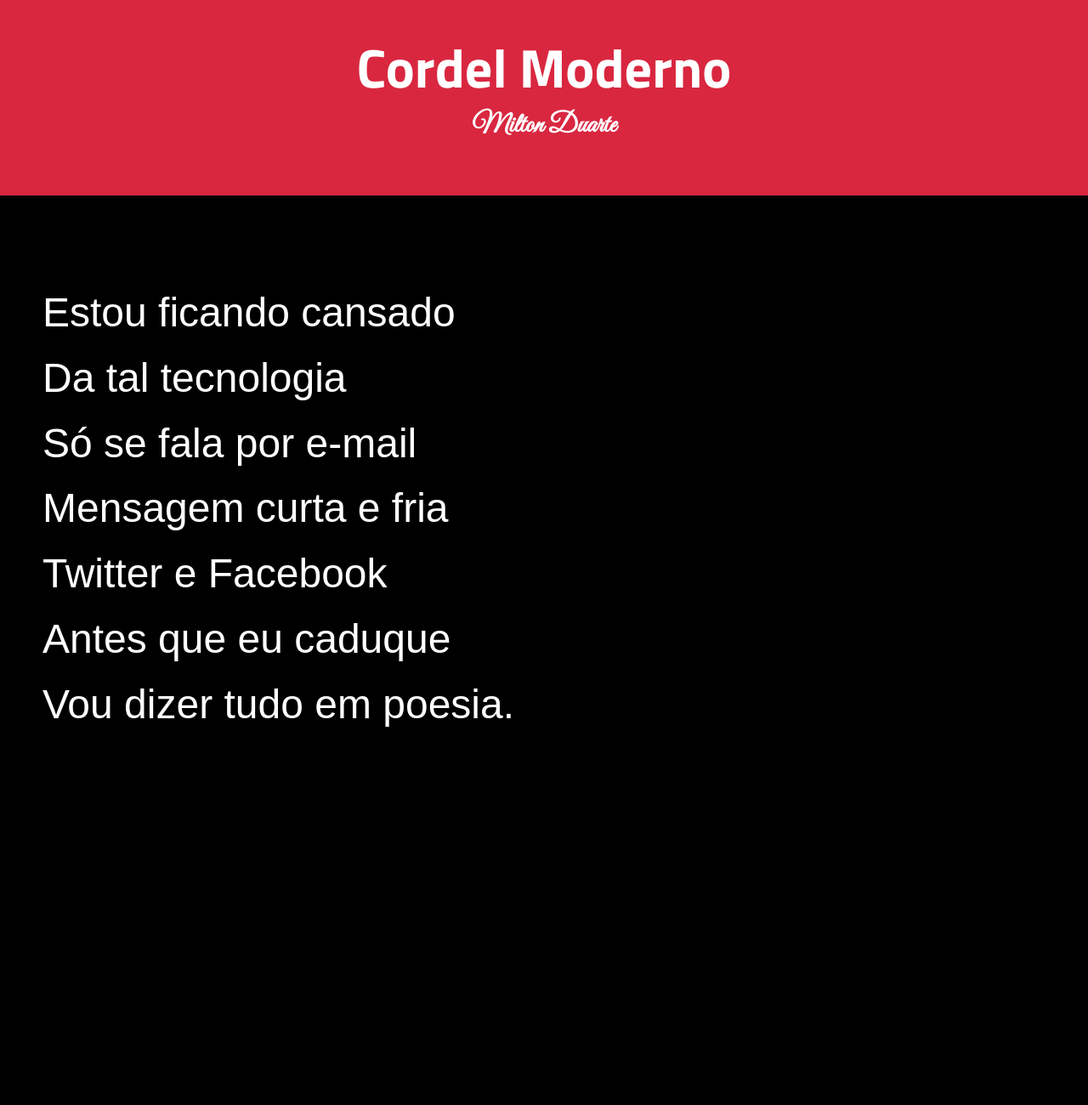
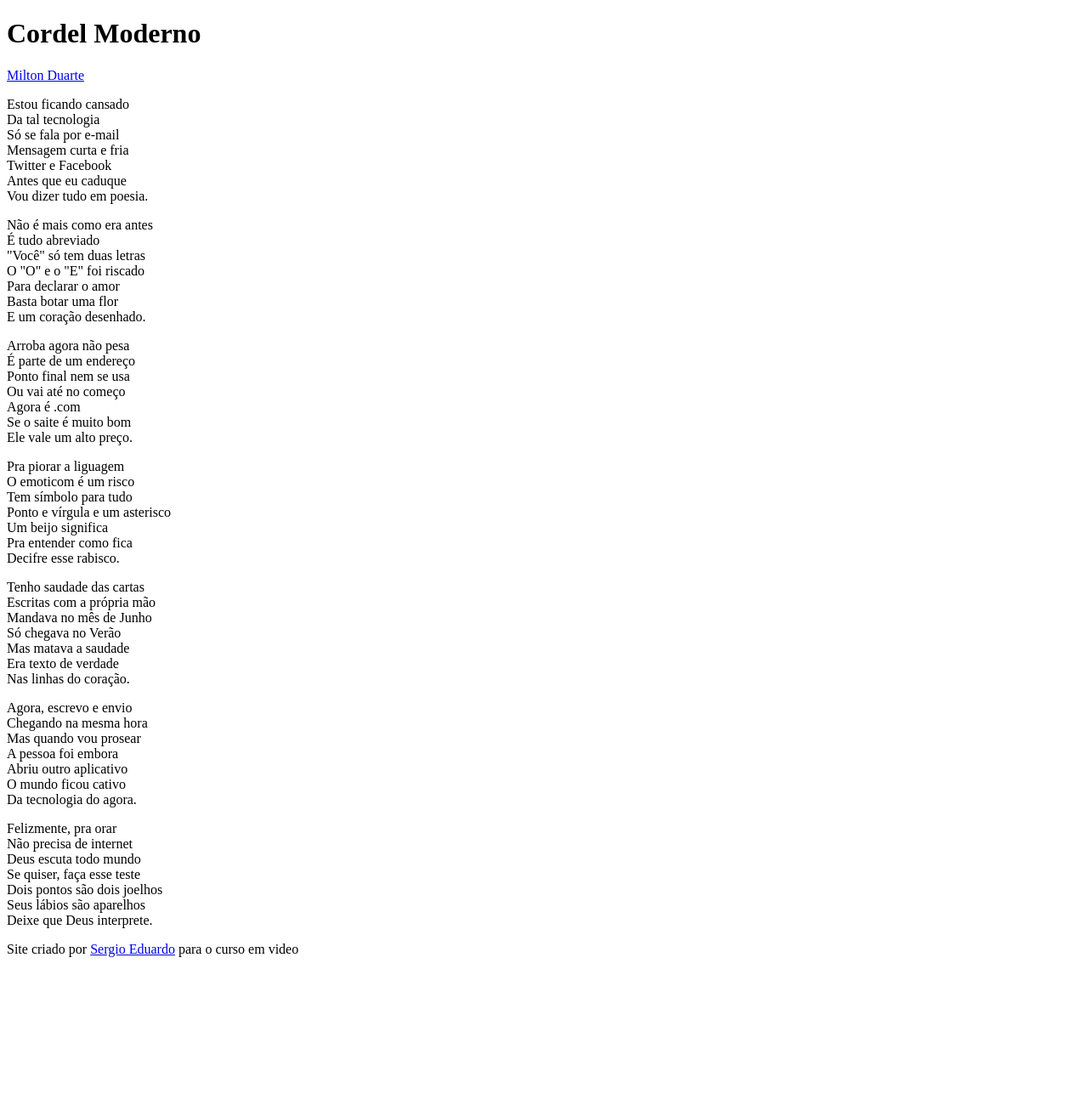
Before and after one commit to Sergioc322/htm-css, a plain HTML site: page Desafios curso em video/cordel/index.html in a window 1280 px wide. Shown: the top 1300 px of the page at 85% size. After the commit the page ends 1142 px from the top, so only its background shows below. Drawn offline with Linux system fonts and the light colour scheme.

Commit message:
html e css atualizado
html atualizado com novas caixas, e css recomeçado do 0

```diff
--- a/Desafios curso em video/cordel/estilo/style.css
+++ b/Desafios curso em video/cordel/estilo/style.css
@@ -12,77 +12,5 @@
     --fontepadrao: Arial, Verdana, Helvetica, sans-serif;
     --fontemoderna: 'Titillium Web', sans-serif;
     --josefinosans: 'Josefino Sans', sans-serif;
-    --jost:'jost', sans-serif;
     --amao: "Great Vibes", cursive;
 }
-
-*{
-    margin: 0px;
-    padding: 0px;
-}
-
-body{
-    position: relative;
-    background-color: black;
-    font-family: var(--fontepadrao);
-}
-
-header{
-    background-color: var(--cor001);
-    min-height: 200px;
-    font-family: var(--fontemoderna);
-    padding-top: 30px;
-    text-align: center;
-}
-
-header h1{
-    color: white;
-    font-size: 4em;
-}
-
-header h2{
-    font-family: var(--amao);
-    font-size: 2em;
-    color: white;
-
-}
-
-main{
-    margin-top: 50px;
-
-    min-width: 300px;
-}
-
-main p{
-    font-family: var(--josefinosans);
-    font-size: 3em;
-    line-height:  1.6em;
-    text-align: justify;
-    height: 98vh;
-    padding: 50px;
-
-
-}
-.fundopreto{
-    color: white;
-}
-
-footer{
-    position: relative;
-    background-color: var(--cor001);
-    min-height: 50px;
-    padding: 10px;
-}
-
-footer p{
-    position: absolute;
-    left: 50%;
-    top: 50%;
-    transform: translate(-50% , -50%);
-
-    font-family: var(--jost);
-    font-size: 1.5em;
-    color: white;
-    text-align: center;
-
-}
--- a/Desafios curso em video/cordel/index.html
+++ b/Desafios curso em video/cordel/index.html
@@ -9,12 +9,14 @@
 </head>
 <header>
     <h1>Cordel Moderno</h1>
-    <h2>Milton Duarte</h2>
+    <a href="https://www.recantodasletras.com.br/poesias/3186743">Milton Duarte</a>
 </header>
 
 <body>
     <main>
-        <p class="fundopreto">
+
+        <section>
+            <p>
                 Estou ficando cansado <br>
                 Da tal tecnologia <br>
                 Só se fala por e-mail <br>
@@ -23,6 +25,10 @@
                 Antes que eu caduque <br>
                 Vou dizer tudo em poesia. <br>
             </p>
+        </section>
+
+
+        <section>
 
             <p>
                 Não é mais como era antes <br>
@@ -33,9 +39,13 @@
                 Basta botar uma flor <br>
                 E um coração desenhado. <br>
             </p>
+        </section>
 
 
-        <p class="fundopreto">
+
+        <section>
+
+            <p>
                 Arroba agora não pesa <br>
                 É parte de um endereço <br>
                 Ponto final nem se usa <br>
@@ -44,7 +54,6 @@
                 Se o saite é muito bom <br>
                 Ele vale um alto preço. <br>
             </p>
-
 
             <p>
                 Pra piorar a liguagem <br>
@@ -55,8 +64,10 @@
                 Pra entender como fica <br>
                 Decifre esse rabisco. <br>
             </p>
+        </section>
 
-        <p class="fundopreto">
+
+        <section>
             Tenho saudade das cartas <br>
             Escritas com a própria mão <br>
             Mandava no mês de Junho <br>
@@ -64,9 +75,12 @@
             Mas matava a saudade <br>
             Era texto de verdade <br>
             Nas linhas do coração. <br>
-        </p>
+        </section>
 
 
+
+
+        <section>
             <p>
                 Agora, escrevo e envio <br>
                 Chegando na mesma hora <br>
@@ -77,8 +91,7 @@
                 Da tecnologia do agora. <br>
             </p>
 
-
-        <p class="fundopreto">
+            <p>
                 Felizmente, pra orar <br>
                 Não precisa de internet <br>
                 Deus escuta todo mundo <br>
@@ -87,10 +100,11 @@
                 Seus lábios são aparelhos <br>
                 Deixe que Deus interprete. <br>
             </p>
+        </section>
     </main>
 </body>
 <footer>
-    <p>Site criado por Sergio Eduardo para o curso em video</p>
+    <p>Site criado por <a href="https://github.com/Sergioc322">Sergio Eduardo</a> para o curso em video</p>
 </footer>
 
 </html>
```
Lines whose indentation alone changed are shown as unchanged.
